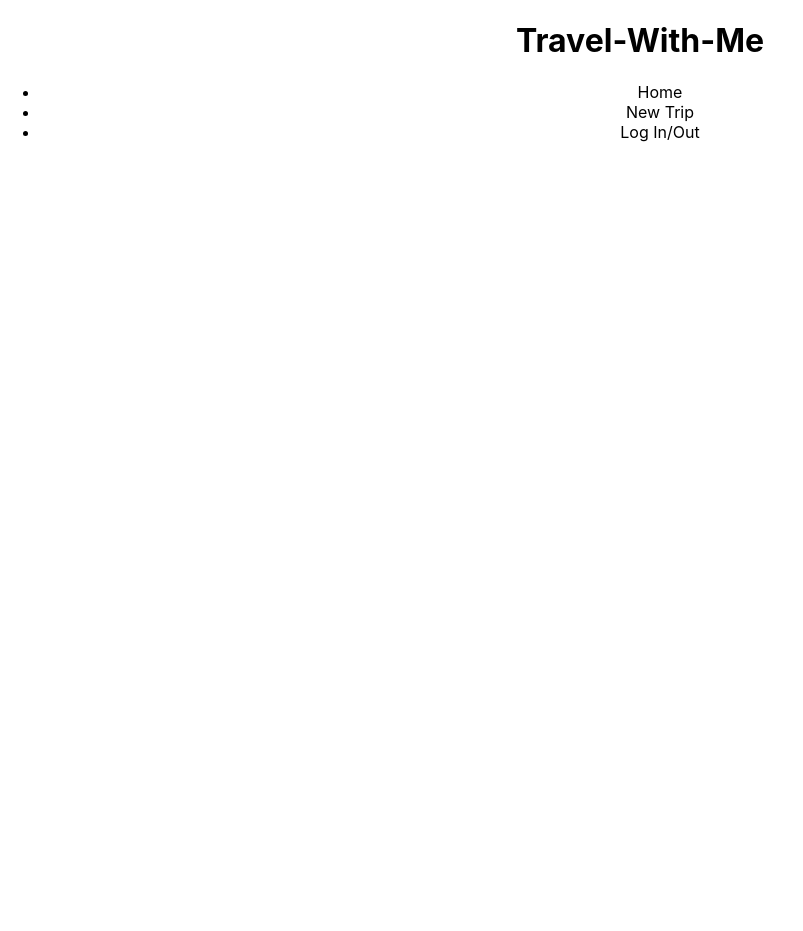
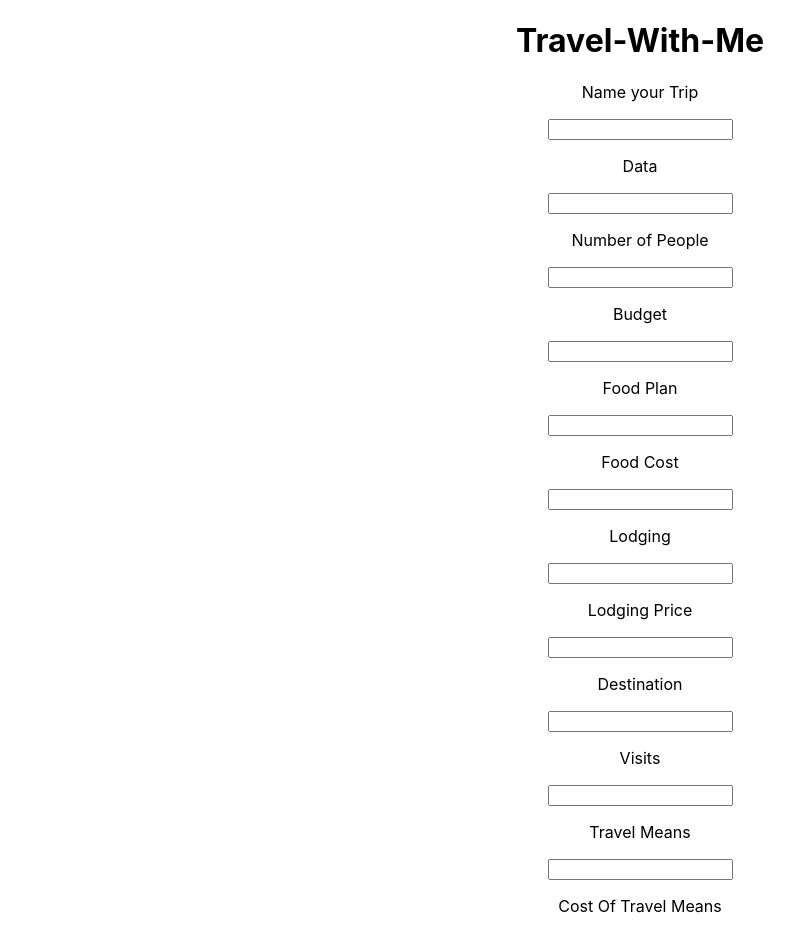
Before and after one commit to AustinByrd98/Travel-With-Me, a React (Create React App) app in the folder frontend/frontend/: page /new in a window 1280 px wide. Shown: the top 931 px of the page, without its empty margins (0-803 px from the left). Before the commit the page ends 800 px from the top, so only its background shows below. Built offline with nearby package versions, Linux system fonts and the light colour scheme; no server answers.

Commit message:
new trips form working

```diff
--- a/frontend/frontend/src/App.js
+++ b/frontend/frontend/src/App.js
@@ -1,11 +1,15 @@
 import './App.css';
 import Header from "./components/header.js"
 import NavBar from "./components/navBar.js"
+import New from "./pages/New.js"
+import Main from './components/Main.js'
+
 
 function App() {
   return (
     <div className="App">
       <Header/>
+      <Main/>
       <NavBar/>
     </div>
   );
--- a/frontend/frontend/src/components/Main.js
+++ b/frontend/frontend/src/components/Main.js
@@ -1,13 +1,15 @@
 import React from "react";
-import { useState } from "react";
+import {useEffect, useState } from "react";
 import { Route, Routes } from 'react-router-dom';
 import Index from '../pages/index';
+import New from "../pages/New";
+import { BrowserRouter} from "react-router-dom";
 
 // use trips as state, but setting it to null
 const Main = (props) => {
     const [ trips, setTrips ] = useState(null)
 
-    const URL = 'http://localhost:4000/trips/'
+    const URL = 'http://localhost:4000/trips'
 
     // function to get trips
     // sending a request to fetch  data from the url
@@ -18,11 +20,31 @@ const Main = (props) => {
         const data = await response.json()
         setTrips(data.data)
     }
+
+    const createTrip = async (trip) =>{
+        await fetch(URL+'/new',{
+            method:'post',
+            headers:{
+                'Content-Type': "application/json"
+            },
+            body:JSON.stringify(trip)
+        })
+        getTrips()
+    }
+
+    useEffect(()=>{
+        getTrips()
+    },[])
     return (
         <main>
+
             <Routes>
-                <Route path='/' element={<Index trips={trips}/>} />
+                <Route path= '/' element={<Index trips={trips}/>} />
+                <Route path= '/new' element={<New trip={trips} createTrip={createTrip}/> }/>
             </Routes>
+
         </main>
     )
 }
+
+export default Main
--- a/frontend/frontend/src/components/navBar.js
+++ b/frontend/frontend/src/components/navBar.js
@@ -1,5 +1,5 @@
 import React from "react"
-// import { Link } from "react-router-dom"
+//import { Link } from "react-router-dom"
 
 const NavBar = () => {
     return (
--- a/frontend/frontend/src/components/newForm.js
+++ b/frontend/frontend/src/components/newForm.js
@@ -1,42 +1,58 @@
-import React from "react"
-import { useState } from "react"
+import React from "react";
+import { useParams, useNavigate, Navigate } from "react-router-dom";
+import { useState } from "react";
 
 const NewForm = (props) => {
+    const handleChange = props.handleChange()
+    const handleSubmit = props.handleSubmit()
+    console.log(props)
+    console.log(handleChange)
+    console.log(handleSubmit)
+
+
   return (
-        <form>
+    <form onSubmit={handleSubmit} >
       <label>
-                <p>Number of People</p> <input type="text" name="peopleNumber" />
+        <p>Name your Trip</p> <input type="text" name="tripName" onChange={handleChange}/>
       </label>
       <label>
-                <p>Budget</p> <input type="number" name="budget" />
+        <p>Data</p> <input type="text" name="date" onChange={handleChange}/>
       </label>
       <label>
-                <p>Food Plan</p> <input type="text" name="foodPlan" />
+        <p>Number of People</p> <input type="text" name="peopleNumber" onChange={handleChange}/>
       </label>
       <label>
-                <p>Food Cost</p> <input type="number" name="foodPricing" />
+        <p>Budget</p> <input type="number" name="budget" onChange={handleChange} />
       </label>
       <label>
-                <p>Lodging</p> <input type="text" name="lodging" />
+        <p>Food Plan</p> <input type="text" name="foodPlan" onChange={handleChange} />
       </label>
       <label>
-                <p>Lodging Price</p> <input type="number" name="lodgingPrice" />
+        <p>Food Cost</p> <input type="number" name="foodPricing" onChange={handleChange} />
       </label>
       <label>
-                <p>Destination</p> <input type="text" name="tripLocation" />
+        <p>Lodging</p> <input type="text" name="lodging" onChange={handleChange} />
       </label>
       <label>
-                <p>Visits</p> <input type="text" name="visits" />
+        <p>Lodging Price</p> <input type="number" name="lodgingPrice" onChange={handleChange} />
       </label>
       <label>
-                <p>Travel Means</p><input type="text" name="travelMeans" />
+        <p>Destination</p> <input type="text" name="tripLocation" onChange={handleChange} />
       </label>
       <label>
-                <p>Cost Of Travel Means</p> <input type="number" name="travelMeansPrice" />
+        <p>Visits</p> <input type="text" name="visits" onChange={handleChange} />
+      </label>
+      <label>
+        <p>Travel Means</p>
+        <input type="text" name="travelMeans" onChange={handleChange} />
+      </label>
+      <label>
+        <p>Cost Of Travel Means</p>{" "}
+        <input type="number" name="travelMeansPrice" onChange={handleChange} />
       </label>
       <input type="submit" value="submit" />
     </form>
-    )
-}
+  );
+};
 
-export default NewForm
+export default NewForm;
--- a/frontend/frontend/src/index.js
+++ b/frontend/frontend/src/index.js
@@ -1,14 +1,17 @@
-import React from 'react';
-import ReactDOM from 'react-dom/client';
-import './index.css';
-import App from './App';
-import reportWebVitals from './reportWebVitals';
+import React from "react";
+import ReactDOM from "react-dom/client";
+import "./index.css";
+import App from "./App";
+import reportWebVitals from "./reportWebVitals";
+import { BrowserRouter as Router } from "react-router-dom";
 
-const root = ReactDOM.createRoot(document.getElementById('root'));
+const root = ReactDOM.createRoot(document.getElementById("root"));
 root.render(
-  <React.StrictMode>
-    <App />
-  </React.StrictMode>
+  <Router>
+    <React.StrictMode>
+      <App />
+    </React.StrictMode>
+  </Router>
 );
 
 // If you want to start measuring performance in your app, pass a function
--- a/frontend/frontend/src/pages/edit.js
+++ b/frontend/frontend/src/pages/edit.js
@@ -1,7 +1,7 @@
 import React, { useState, useEffect } from "react";
 import Header from "frontend/frontend/public/components/header.js";
 
-const Header = () => {
+Header = () => {
   <Header></Header>;
 };
 
--- a/frontend/frontend/src/pages/index.js
+++ b/frontend/frontend/src/pages/index.js
@@ -7,3 +7,5 @@ const Index = (props) =>{
     ))
    )
 }
+
+export default Index
--- a/frontend/frontend/src/pages/new.js
+++ b/frontend/frontend/src/pages/new.js
@@ -1,8 +1,91 @@
 import React, { useState } from 'react';
+import NewForm from "../components/newForm"
 
-const [formData, setFormData] = useState({
-    peopleNumber: '',
-})
-const handleChange = (e) => {
-    setFormData({...formData, [e.target.name]: e.target.value})
+export default function New(props){
+    console.log(props)
+    const [newForm, setNewForm] = useState({
+        tripName: "",
+        date: "",
+        peopleNumber: "",
+        budget: "",
+        foodPlan: "",
+        foodPricing: "",
+        lodging: "",
+        lodgingPrice: "",
+        tripLocation: "",
+        vists: "",
+        travelMeans: "",
+        travelMeansPrice: "",
+      });
+
+      const handleChange = (e) => {
+        setNewForm({ ...newForm, [e.target.name]: e.target.value });
+      };
+
+      const handleSubmit = (e) => {
+        e.preventDefault();
+        console.log(newForm)
+        props.createTrip(newForm);
+        setNewForm({
+          tripName: "",
+          date: "",
+          peopleNumber: "",
+          budget: "",
+          foodPlan: "",
+          foodPricing: "",
+          lodging: "",
+          lodgingPrice: "",
+          tripLocation: "",
+          vists: "",
+          travelMeans: "",
+          travelMeansPrice: "",
+        });
+      };
+
+
+    return(
+        <>
+        <form onSubmit={handleSubmit} >
+      <label>
+        <p>Name your Trip</p> <input type="text" name="tripName" value={newForm.tripName} onChange={handleChange}/>
+      </label>
+      <label>
+        <p>Data</p> <input type="text" name="date" value={newForm.date} onChange={handleChange}/>
+      </label>
+      <label>
+        <p>Number of People</p> <input type="text" name="peopleNumber" value={newForm.peopleNumber} onChange={handleChange}/>
+      </label>
+      <label>
+        <p>Budget</p> <input type="number" name="budget" value={newForm.budget} onChange={handleChange} />
+      </label>
+      <label>
+        <p>Food Plan</p> <input type="text" name="foodPlan" value={newForm.foodPlan} onChange={handleChange} />
+      </label>
+      <label>
+        <p>Food Cost</p> <input type="number" name="foodPricing" value={newForm.foodPricing} onChange={handleChange} />
+      </label>
+      <label>
+        <p>Lodging</p> <input type="text" name="lodging" value={newForm.lodging} onChange={handleChange} />
+      </label>
+      <label>
+        <p>Lodging Price</p> <input type="number" name="lodgingPrice" value={newForm.lodgingPrice} onChange={handleChange} />
+      </label>
+      <label>
+        <p>Destination</p> <input type="text" name="tripLocation" value={newForm.tripLocation} onChange={handleChange} />
+      </label>
+      <label>
+        <p>Visits</p> <input type="text" name="vists" value={newForm.vists} onChange={handleChange} />
+      </label>
+      <label>
+        <p>Travel Means</p>
+        <input type="text" name="travelMeans"value={newForm.travelMeans} onChange={handleChange} />
+      </label>
+      <label>
+        <p>Cost Of Travel Means</p>{" "}
+        <input type="number" name="travelMeansPrice" value={newForm.travelMeansPrice} onChange={handleChange} />
+      </label><br/>
+      <input type="submit" value="submit" />
+    </form>
+        </>
+    )
 }
```
Also changed, not shown: frontend/frontend/src/pages/Show.js (+8 -6 lines). Lines whose indentation alone changed are shown as unchanged.
